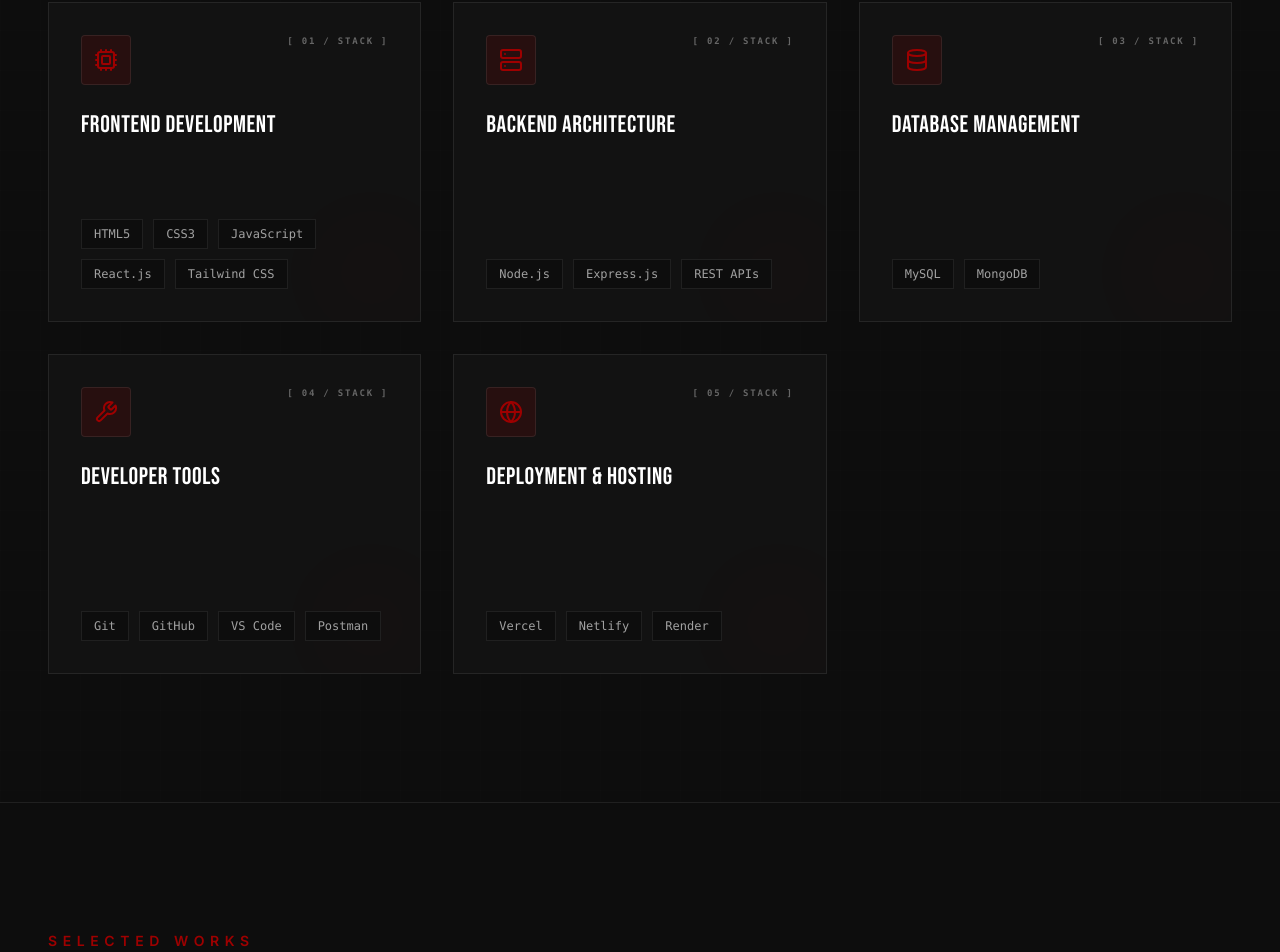
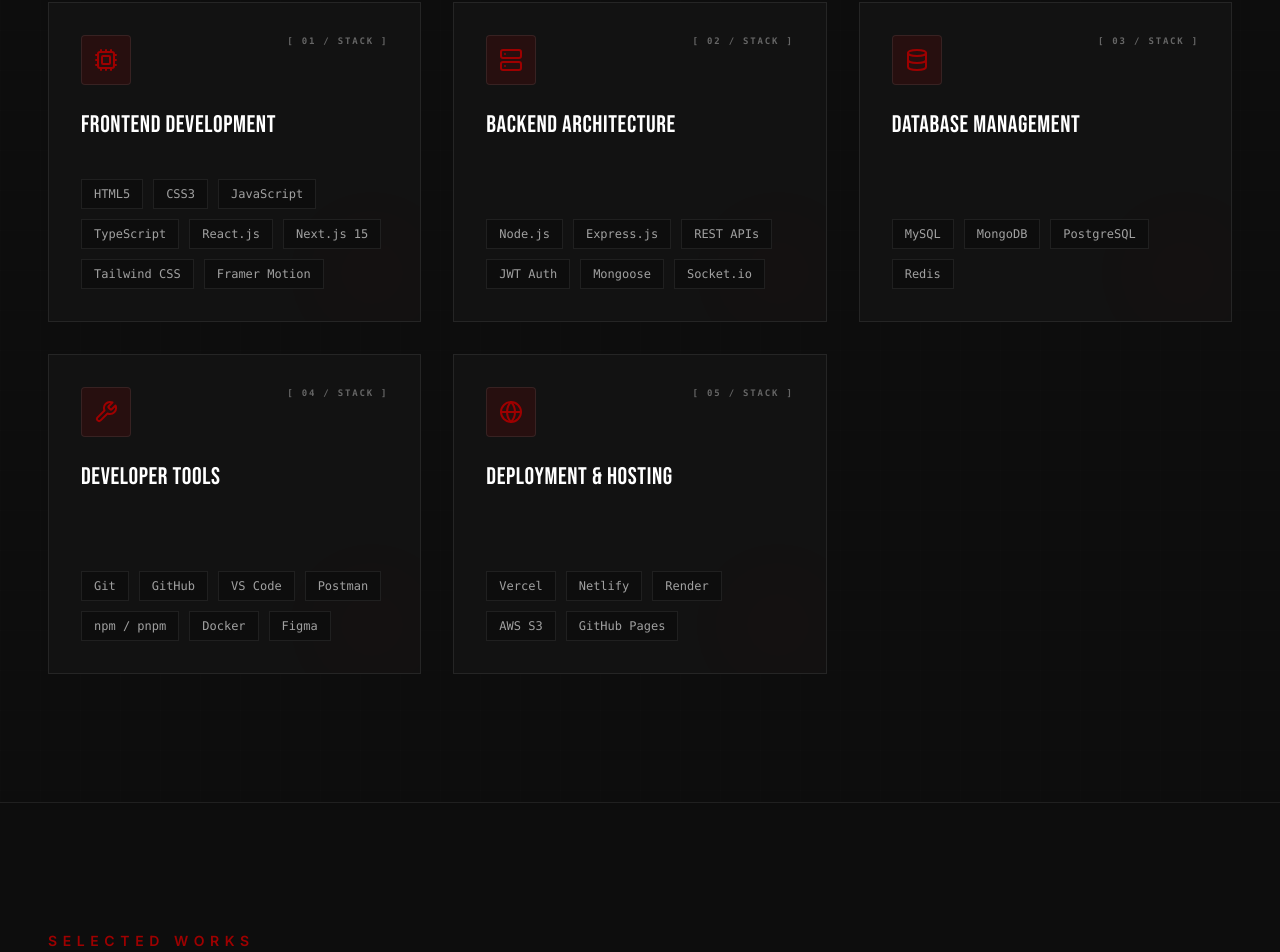
Before and after one commit to sanjaikarthik777-hash/sanjaikportfolio, a Next.js app: page / in a window 1280 px wide. Shown: the part 2268-3220 px from the top of the page. Built offline with nearby package versions, Linux system fonts and the light colour scheme.

Commit message:
feat: expand tech stack skill categories with modern tech

```diff
--- a/src/components/TechStack.tsx
+++ b/src/components/TechStack.tsx
@@ -9,27 +9,27 @@
     {
       title: "FRONTEND DEVELOPMENT",
       icon: <Cpu className="text-brand-red" size={24} />,
-      skills: ["HTML5", "CSS3", "JavaScript", "React.js", "Tailwind CSS"],
+      skills: ["HTML5", "CSS3", "JavaScript", "TypeScript", "React.js", "Next.js 15", "Tailwind CSS", "Framer Motion"],
     },
     {
       title: "BACKEND ARCHITECTURE",
       icon: <Server className="text-brand-red" size={24} />,
-      skills: ["Node.js", "Express.js", "REST APIs"],
+      skills: ["Node.js", "Express.js", "REST APIs", "JWT Auth", "Mongoose", "Socket.io"],
     },
     {
       title: "DATABASE MANAGEMENT",
       icon: <Database className="text-brand-red" size={24} />,
-      skills: ["MySQL", "MongoDB"],
+      skills: ["MySQL", "MongoDB", "PostgreSQL", "Redis"],
     },
     {
       title: "DEVELOPER TOOLS",
       icon: <Wrench className="text-brand-red" size={24} />,
-      skills: ["Git", "GitHub", "VS Code", "Postman"],
+      skills: ["Git", "GitHub", "VS Code", "Postman", "npm / pnpm", "Docker", "Figma"],
     },
     {
       title: "DEPLOYMENT & HOSTING",
       icon: <Globe className="text-brand-red" size={24} />,
-      skills: ["Vercel", "Netlify", "Render"],
+      skills: ["Vercel", "Netlify", "Render", "AWS S3", "GitHub Pages"],
     },
   ];
 
```
